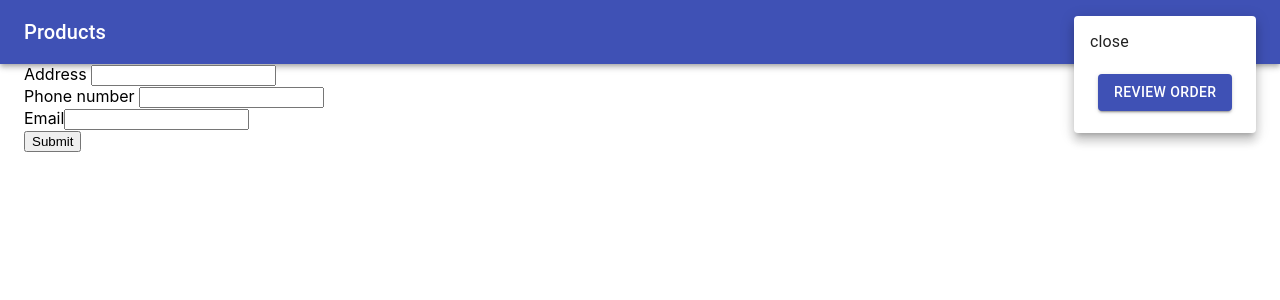
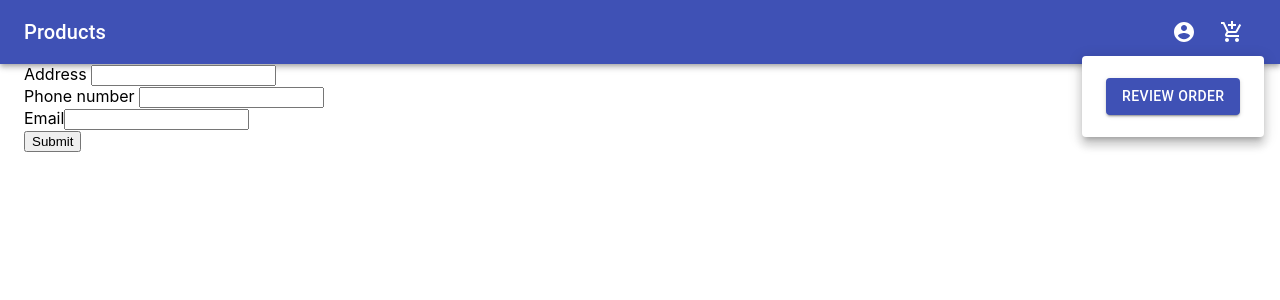
Before and after one commit to AlaaMostapha/product-react-app, a React (Create React App) app: page /OrderNow in a window 1280 px wide. Both pictures are taken after a click on the button "add to shopping cart". Shown: the top 300 px of the page. Built offline with nearby package versions, Linux system fonts and the light colour scheme.

Commit message:
commented un needed code and refactor

```diff
--- a/src/components/Menu/Menu.js
+++ b/src/components/Menu/Menu.js
@@ -1,39 +1,60 @@
 import React from 'react';
-import Button from '@material-ui/core/Button';
+// import Button from '@material-ui/core/Button';
 import Menu from '@material-ui/core/Menu';
 import MenuItem from '@material-ui/core/MenuItem';
 import Fade from '@material-ui/core/Fade';
 import './Menu.scss'
+// import AccountCircle from '@material-ui/icons/AccountCircle';
+import IconButton from '@material-ui/core/IconButton';
 
-export default function FadeMenu() {
+export default function FadeMenu(props) {
+  //  console.log(props)
   const [anchorEl, setAnchorEl] = React.useState(null);
   const open = Boolean(anchorEl);
 
-  const handleClick = (event) => {
+ const handleMenu = (event) => {
+    // console.log(event)
+    // console.log(event.currentTarget)
     setAnchorEl(event.currentTarget);
   };
 
   const handleClose = () => {
     setAnchorEl(null);
   };
+  return (
 
-  return (
     <div>
-      <Button aria-controls="fade-menu" aria-haspopup="true" onClick={handleClick}>
-       <img src="https://i.vippng.com/png/small/355-3554387_create-digital-profile-icon-blue-profile-icon-png.png"
-        alt=""
-        className="profileImg"/>
-      </Button>
+    <IconButton
+    aria-label={props.ariaLabel}
+    aria-controls="menu-appbar"
+    aria-haspopup="true"
+    onClick={handleMenu}
+    color="inherit"
+    >
+      <props.iconType />
+    </IconButton>
       <Menu
-        id="fade-menu"
-        anchorEl={anchorEl}
-        keepMounted
-        open={open}
-        onClose={handleClose}
+        id="menu-appbar"
+    anchorEl={anchorEl}
+        getContentAnchorEl={null}
+    anchorOrigin={{
+        vertical: 'bottom',
+        horizontal: 'center',
+    }}
+    keepMounted
+    transformOrigin={{
+        vertical: 'top',
+        horizontal: 'center',
+    }}
+    open={open}
+    onClose={handleClose}
         TransitionComponent={Fade}
       >
-        <MenuItem onClick={handleClose}>View/ Edit Profile </MenuItem>
-        <MenuItem onClick={handleClose}>Sign Out </MenuItem>
+        {props.items.map((link) =>
+          <MenuItem onClick={handleClose} key={link}>{link}</MenuItem>
+        )}
+       {/* {<MenuItem onClick={handleClose}>View/  Edit Profile </MenuItem>
+         <MenuItem onClick={handleClose}>Sign Out </MenuItem> */}
       </Menu>
     </div>
   );
--- a/src/containers/header/Header.js
+++ b/src/containers/header/Header.js
@@ -8,6 +8,7 @@ import IconButton from '@material-ui/core/IconButton';
 // import MenuIcon from '@material-ui/icons/Menu';
 import AccountCircle from '@material-ui/icons/AccountCircle';
 import MenuItem from '@material-ui/core/MenuItem';
+import FadeMenu from '../../components/Menu/Menu';
 import Menu from '@material-ui/core/Menu';
 import AddShoppingCartIcon from '@material-ui/icons/AddShoppingCart';
 import Cart from '../Cart/Cart';
@@ -37,8 +38,8 @@ function Header(props) {
 
 
   const handleMenu = (event) => {
-    console.log(event)
-    console.log(event.currentTarget)
+    // console.log(event)
+    // console.log(event.currentTarget)
     setAnchorEl(event.currentTarget);
   };
 
@@ -55,63 +56,34 @@ function Header(props) {
     <div className={classes.root}>
       <AppBar position="static">
         <Toolbar>
-          {/* <IconButton edge="start" className={classes.menuButton} color="inherit" aria-label="menu">
-            <MenuIcon />
-          </IconButton> */}
           <Typography variant="h6" className={classes.title}>
             Products
           </Typography>
-
-            <div>
-              {/* <IconButton
-                aria-label="account of current user"
-                aria-controls="menu-appbar"
-                aria-haspopup="true"
-                onClick={handleMenu}
-                color="inherit"
-              >
-                <AccountCircle />
-              </IconButton>
-              <Menu
+          <FadeMenu iconType={AccountCircle} items={['View/ Edit Profile','Sign out']} ariaLabel={"account of current user"}/>
+            <IconButton aria-label="add to shopping cart"  onClick={handleMenu}
+            aria-controls="menu-appbar"
+                aria-haspopup="true">
+                  <Badge  badgeContent={props.itemsNum} color="secondary">
+                    <AddShoppingCartIcon style={{ color: 'white' }}/>
+                  </Badge>
+                   </IconButton>
+                <Menu
                 id="menu-appbar"
                 anchorEl={anchorEl}
+                getContentAnchorEl={null}
                 anchorOrigin={{
-                  vertical: 'top',
-                  horizontal: 'right',
+                  vertical: 'bottom',
+                  horizontal: 'center',
                 }}
                 keepMounted
                 transformOrigin={{
                   vertical: 'top',
-                  horizontal: 'right',
+                  horizontal: 'center',
                 }}
                 open={open}
                 onClose={handleClose}
               >
-                <MenuItem onClick={handleClose}>View/ Edit Profile </MenuItem>
-                <MenuItem onClick={handleClose}>Sign Out</MenuItem>
-              </Menu> */}
-            </div>
-
-            <IconButton aria-label="add to shopping cart"  onClick={handleMenu}>
-                  <Badge  badgeContent={props.itemsNum} color="secondary">
-                    <AddShoppingCartIcon style={{ color: 'white' }}/>
-                  </Badge>
-                <Menu
-                id="menu-appbar"
-                anchorEl={anchorEl}
-                anchorOrigin={{
-                  vertical: 'top',
-                  horizontal: 'right',
-                }}
-                keepMounted
-                transformOrigin={{
-                  vertical: 'top',
-                  horizontal: 'right',
-                }}
-                open={open}
-                onClose={handleClose}
-              >
-                 <MenuItem onClick={handleClose}>close</MenuItem>
+                 {/* <MenuItem onClick={handleClose}>X</MenuItem> */}
                 {(props.cart || [] ).slice(0, 3).map(item=>{
                   return(
                     <MenuItem key={item.id}>
@@ -119,9 +91,10 @@ function Header(props) {
                       title={item.title}
                       img={item.image}
                       onDelete={()=>removeItemFromCart(item.id)}
-                      quantity={item.quantity}
+                      item={item}
                       // onChangeQuantity
-                      /> {console.log(item.quantity)}
+                      />
+                      {/* {console.log(item.quantity)} */}
                   </MenuItem>
                   )
                 })}
@@ -129,7 +102,7 @@ function Header(props) {
                   <CreateButton color="primary" text="Review Order" onClick={reviewPage}/>
                 </MenuItem>
               </Menu>
-            </IconButton>
+
         </Toolbar>
       </AppBar>
     </div>
@@ -141,7 +114,7 @@ function mapDispatchToProps(dispatch){
   }
 }
 function mapStateToProps(state){
-  console.log(state)
+  // console.log(state)
   //  console.log(state.productsReducer)
   return{
     cart:state.cartReducer.cart,
--- a/src/redux/reducers/products.js
+++ b/src/redux/reducers/products.js
@@ -4,14 +4,14 @@ import * as actionType from '../constants/actionTypes';
 export default function productsReducer(state={},action){
     switch(action.type){
         case actionType.PRODUCT_REQUEST :{
-            console.log(action,state)
+            // console.log(action,state)
             return{
                ...state,
                loader: true
             }
         }
         case actionType.PRODUCT_RESPONSE :{
-            console.log(action,state)
+            // console.log(action,state)
             return{
                 products:action.payload.products,
                 loader: false
--- a/src/redux/saga/product.js
+++ b/src/redux/saga/product.js
@@ -1,11 +1,11 @@
-import { call,take ,put} from 'redux-saga/effects';
+import { call ,put} from 'redux-saga/effects';
 import {getSingleProductFromApi} from '../../axios/api/product';
 import  {showSingleProduct} from '../actions/actions';
 
 function* handlGetSingleProduct(action) {
     const response=yield call(getSingleProductFromApi,action.payload.singleProductId);
-    console.log("saga response")
-    console.log(response.data);
+    // console.log("saga response")
+    // console.log(response.data);
     // console.log(response.data);
     yield put(showSingleProduct(response.data))
 }
--- a/src/redux/saga/products.js
+++ b/src/redux/saga/products.js
@@ -1,11 +1,11 @@
-import { call,take ,put} from 'redux-saga/effects';
+import { call ,put} from 'redux-saga/effects';
 import {getProductsFromApi} from '../../axios/api/products';
 import  {showProducts} from '../actions/actions';
 
 function* handlGetProducts(action) {
     const response=yield call(getProductsFromApi);
-    console.log("saga response")
-    console.log(response.data);
+    // console.log("saga response")
+    // console.log(response.data);
     // console.log(response.data);
     yield put(showProducts(response.data))
 }
```
Also changed, not shown: src/axios/handlers/index.js (+7 -7 lines).
